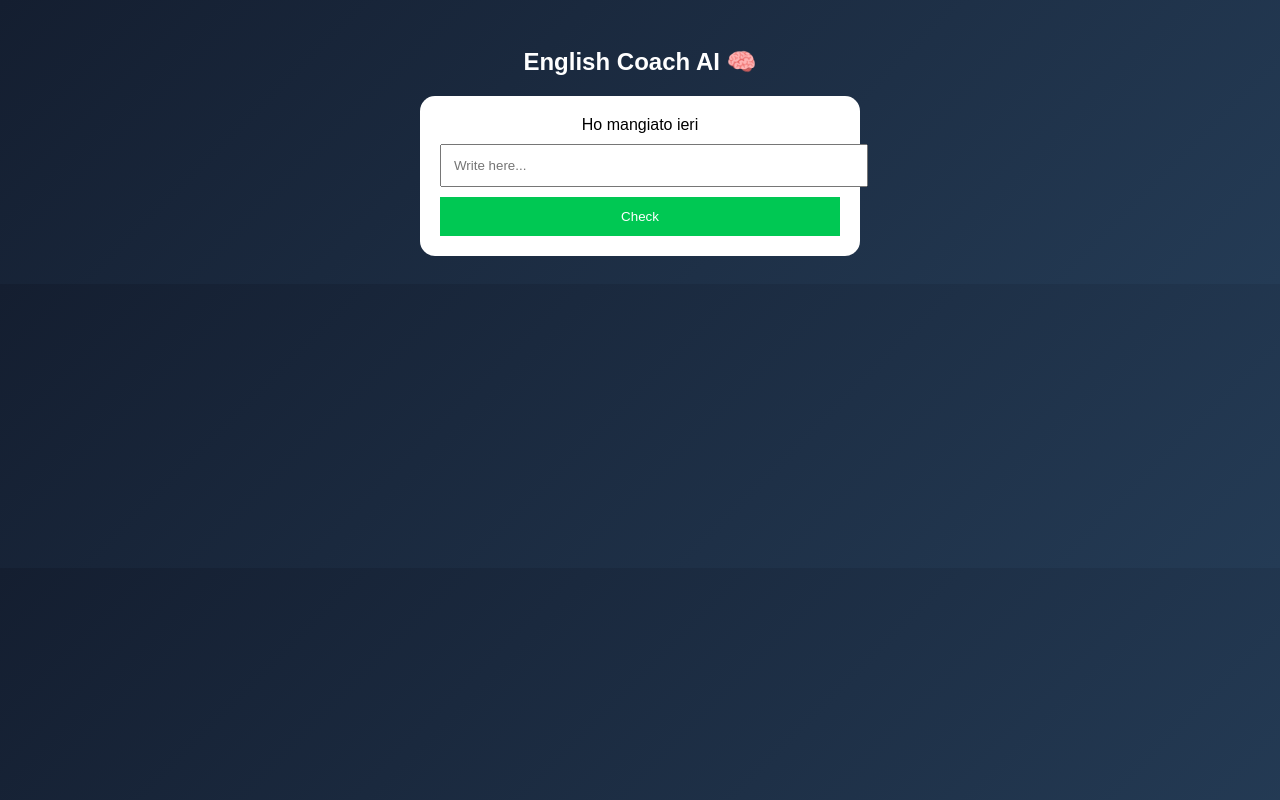
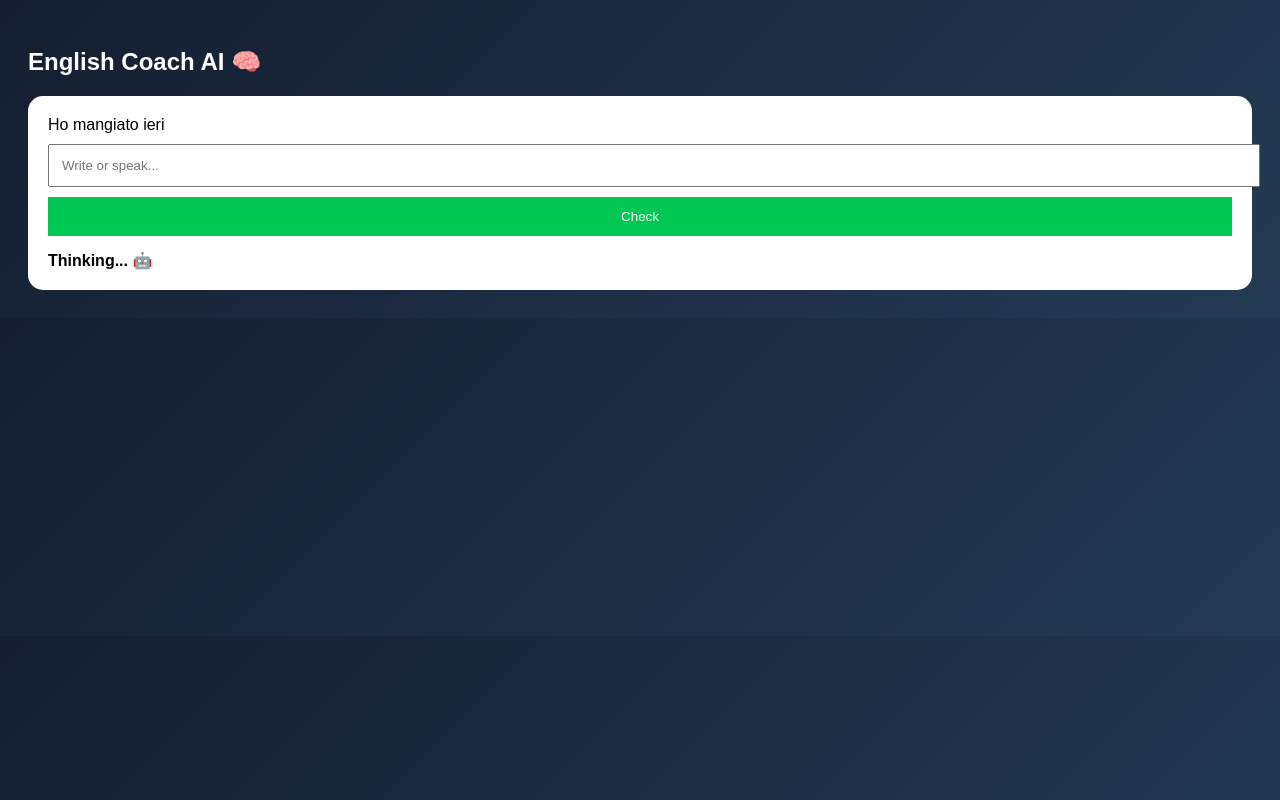
Before and after one commit to Etkdennis/English-coach, a website: page index.html in a window 1280 px wide. Both pictures are taken after a click on the button "Check". Drawn offline with Linux system fonts and the light colour scheme; no server answers.

Commit message:
Update index.html

```diff
--- a/index.html
+++ b/index.html
@@ -10,24 +10,18 @@
   background: linear-gradient(135deg,#141e30,#243b55);
   color:white;
   padding:20px;
-      text-align:center;
 }
-
 .card {
   background:white;
   color:black;
   padding:20px;
   border-radius:15px;
-      max-width:400px;
-      margin:auto;
 }
-
 input {
   width:100%;
   padding:12px;
   margin-top:10px;
 }
-
 button {
   margin-top:10px;
   padding:12px;
@@ -35,6 +29,10 @@
   background:#00c853;
   color:white;
   border:none;
+}
+#feedback {
+  margin-top:15px;
+  font-weight:bold;
 }
 </style>
 </head>
@@ -45,7 +43,7 @@
 
 <div class="card">
   <div id="question">Ho mangiato ieri</div>
-  <input id="answer" placeholder="Write here..." />
+  <input id="answer" placeholder="Write or speak..." />
   <button onclick="checkTranslation()">Check</button>
   <div id="feedback"></div>
 </div>
@@ -53,6 +51,8 @@
 <script>
 async function checkTranslation() {
   const input = document.getElementById("answer").value;
+
+  document.getElementById("feedback").innerText = "Thinking... 🤖";
 
   const response = await fetch("/check", {
     method: "POST",
```
Lines whose indentation alone changed are shown as unchanged.
